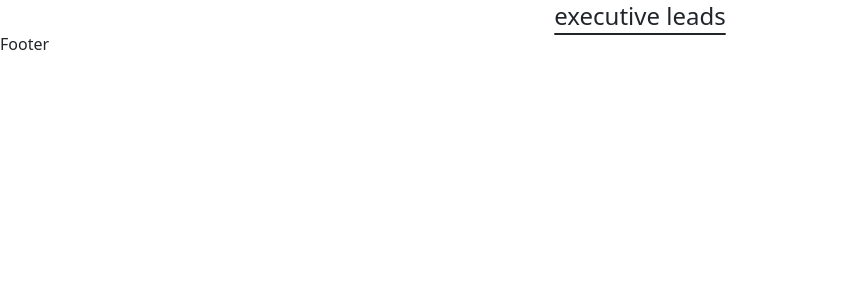
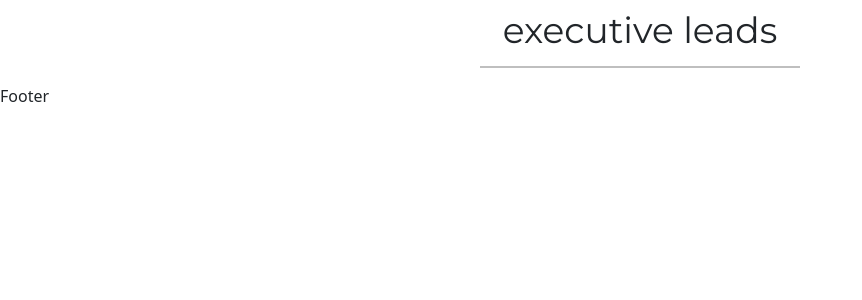
Before and after one commit to acm-ucr/hsp-website, a Next.js app: page /board in a window 1280 px wide. Shown: the top 300 px of the page, without its empty margins (0-862 px from the left). Built offline with nearby package versions, Linux system fonts and the light colour scheme.

Commit message:
Fixed Comments

```diff
--- a/src/app/board/page.js
+++ b/src/app/board/page.js
@@ -2,9 +2,9 @@ import React from "react";
 import LeadTitle from "@/components/board/LeadTitle";
 
 const page = () => {
-  const Name1 = "executive leads";
+  const Name = "executive leads";
 
-  return <LeadTitle Name={Name1} />;
+  return <LeadTitle Name={Name} />;
 };
 
 export default page;
--- a/src/components/board/LeadTitle.js
+++ b/src/components/board/LeadTitle.js
@@ -1,9 +1,10 @@
 import React from "react";
 
-const LeadTitle = (props) => {
+const LeadTitle = ({ Name }) => {
   return (
-    <div className="text-center text-2xl text-decoration-line: underline underline-offset-8">
-      {props.Name}
+    <div className="Leads-Title-Container text-center text-4xl font-montserrat pt-2.5 -pb-1.5">
+      {Name}
+      <hr className="w-1/4 h-0.5 mx-auto bg-black border-0" />
     </div>
   );
 };
```
